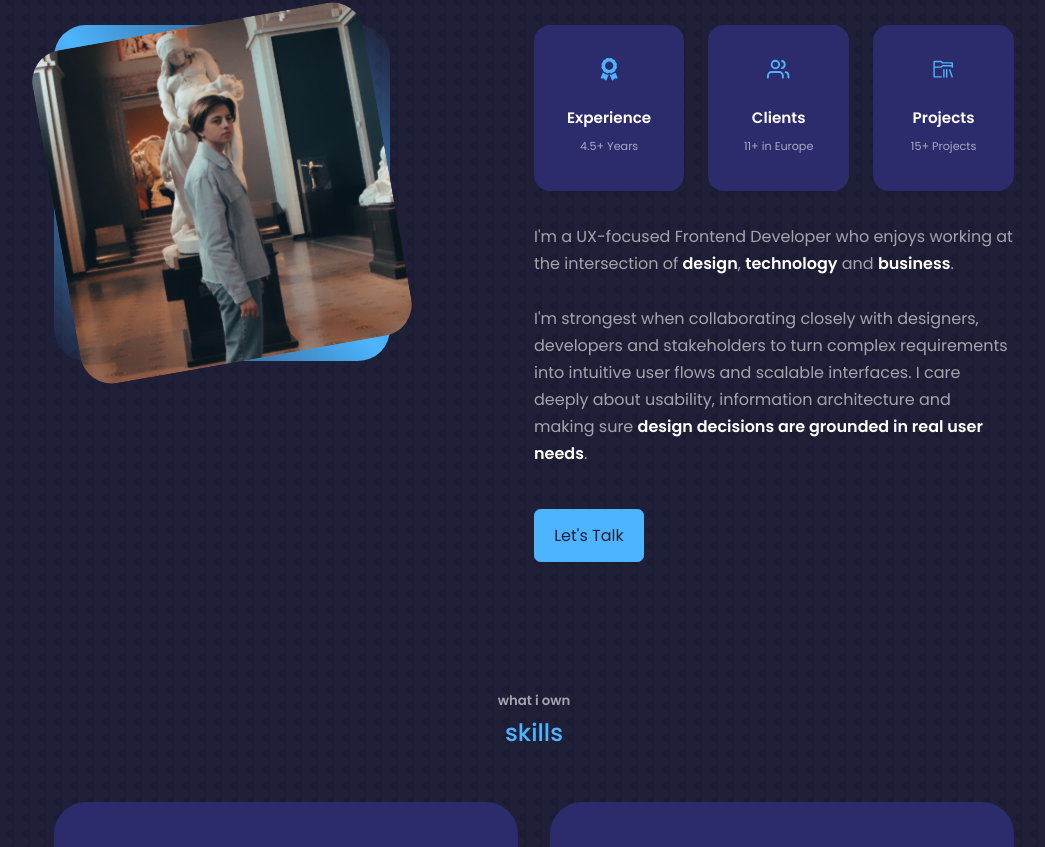
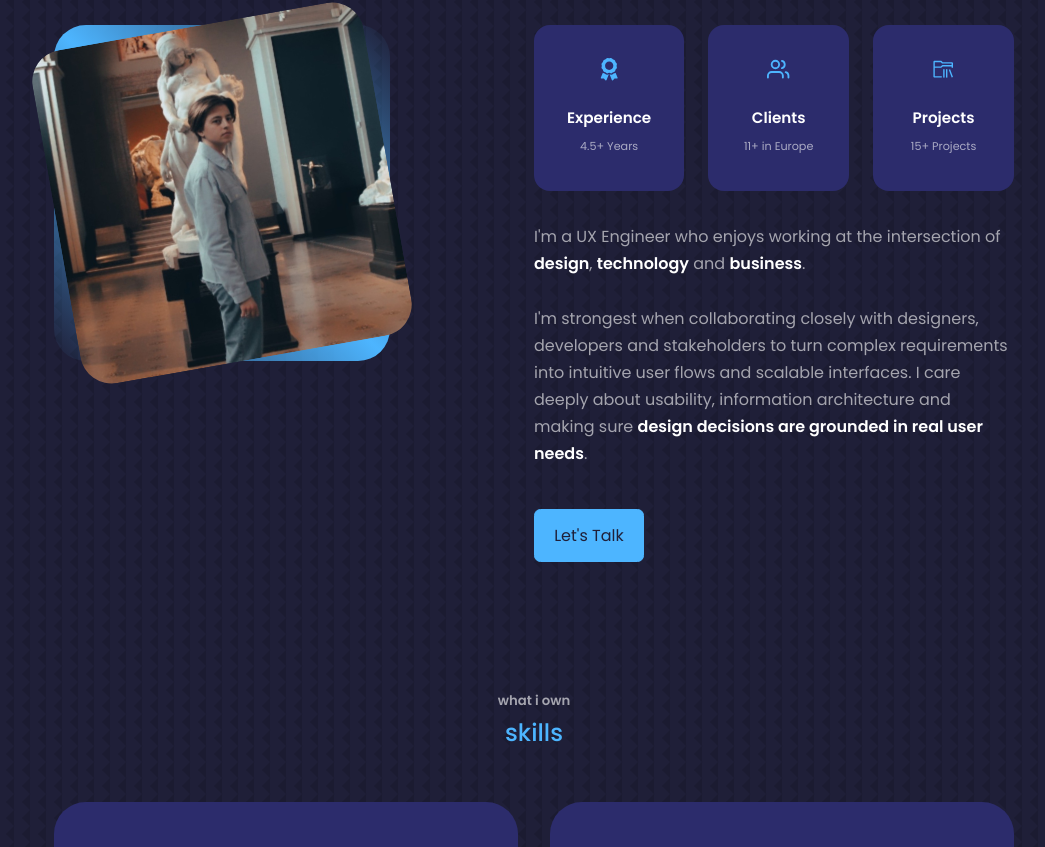
Before and after one commit to GiuliaIvan/portfolio-updatedVersion, a React (Create React App) app: page / in a window 1280 px wide. Shown: the part 1014-1861 px from the top of the page, without its empty margins (106-1151 px from the left). Built offline with nearby package versions, Linux system fonts and the light colour scheme.

Commit message:
Update job title from UX-focused to UX Engineer

```diff
--- a/src/components/about/About.jsx
+++ b/src/components/about/About.jsx
@@ -38,7 +38,7 @@ const About = () => {
           </div>
 
           <p>
-            I'm a UX-focused Frontend Developer who enjoys working at the
+            I'm a UX Engineer who enjoys working at the
             intersection of <strong style={{ color: "white" }}>design</strong>,{" "}
             <strong style={{ color: "white" }}>technology</strong> and{" "}
             <strong style={{ color: "white" }}>business</strong>.
```
